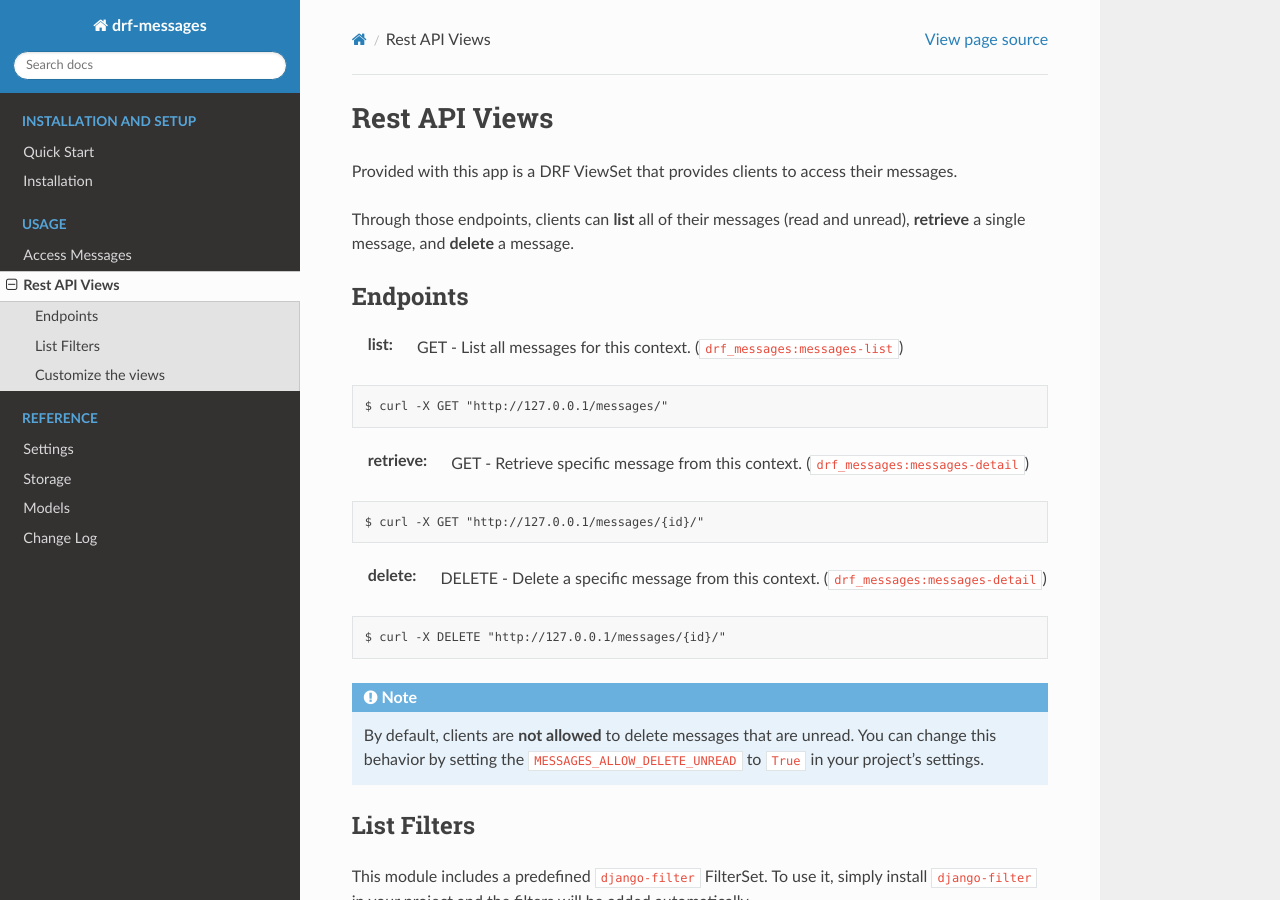
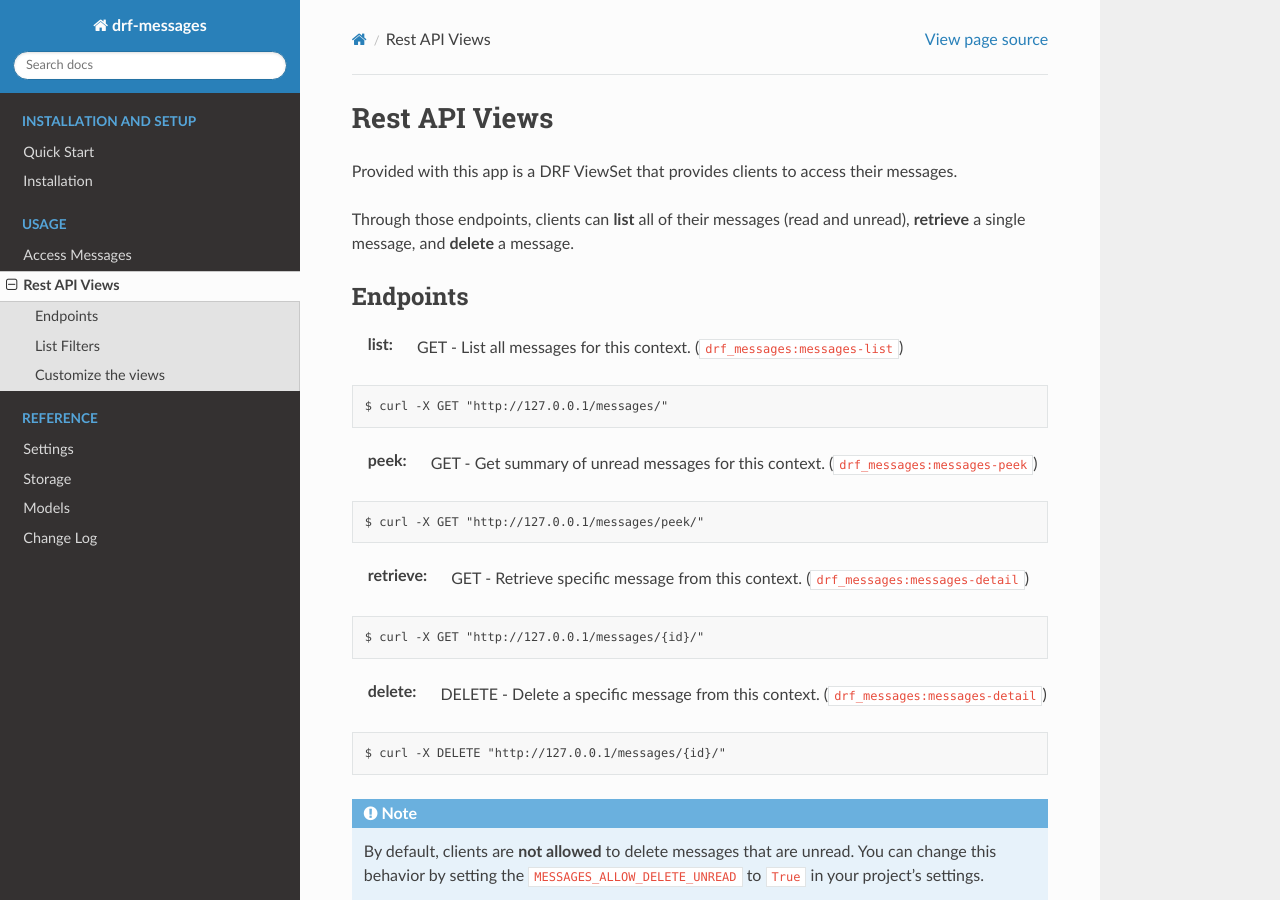
Before and after one commit to danyi1212/drf-messages, a Sphinx documentation site: the page built from docs/source/usage/views.rst, in a window 1280 px wide and 900 px high. Built offline with Sphinx 7.4.7 and the Read the Docs theme 2.0.0, drawn with Linux system fonts in a browser that asks for light colours.

Commit message:
👀 Peek endpoint docs

```diff
--- a/docs/source/usage/views.rst
+++ b/docs/source/usage/views.rst
@@ -15,6 +15,12 @@ Endpoints
 .. code-block::
 
     $ curl -X GET "http://127.0.0.1/messages/"
+
+:peek: GET - Get summary of unread messages for this context. (``drf_messages:messages-peek``)
+
+.. code-block::
+
+    $ curl -X GET "http://127.0.0.1/messages/peek/"
 
 :retrieve: GET - Retrieve specific message from this context. (``drf_messages:messages-detail``)
 
```
